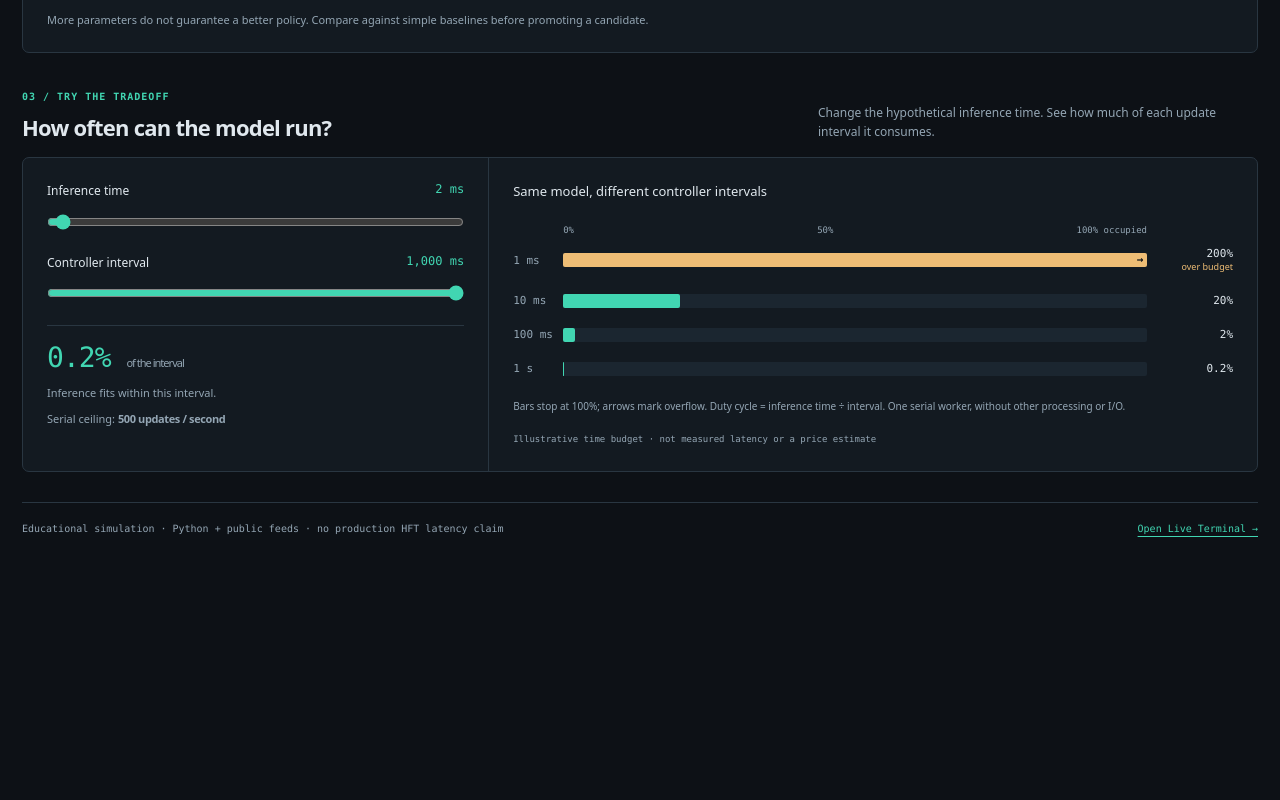
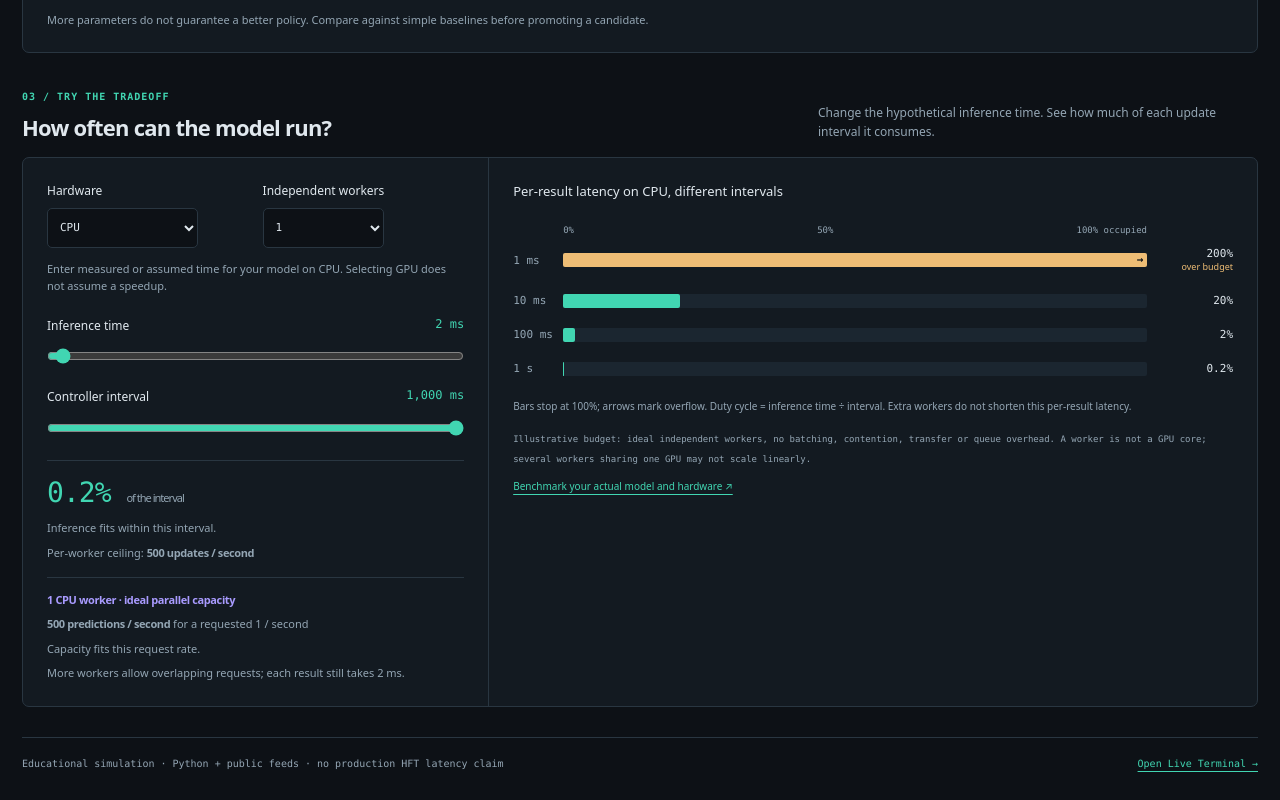
Before and after one commit to degenRobot/hft-deeplearning-poc, a Next.js app in the folder frontend/: page /background in a window 1280 px wide. Shown: the part 991-1791 px from the top of the page. Before the commit the page ends 1556 px from the top, so only its background shows below. Built offline with nearby package versions, Linux system fonts and the light colour scheme.

Commit message:
Add hardware and parallel capacity inputs to inference budget

```diff
--- a/frontend/app/background/background.css
+++ b/frontend/app/background/background.css
@@ -190,6 +190,50 @@
 .inference-controls {
   padding: 24px;
   border-right: 1px solid var(--line);
+}
+.inference-hardware {
+  display: grid;
+  grid-template-columns: 1fr 1fr;
+  gap: 14px;
+}
+.inference-controls .inference-hardware label {
+  display: grid;
+  gap: 8px;
+  min-width: 0;
+}
+.inference-hardware select {
+  width: 100%;
+  min-height: 40px;
+  color: var(--ink);
+  background: var(--bg);
+  border: 1px solid var(--line);
+  border-radius: 5px;
+  padding: 8px;
+  font: 11px var(--mono);
+}
+.inference-hardware-note {
+  margin: 12px 0 22px;
+  color: var(--muted);
+  font-size: 11px;
+  line-height: 1.6;
+}
+.inference-pool {
+  display: grid;
+  gap: 8px;
+  border-top: 1px solid var(--line);
+  padding-top: 14px;
+  margin-top: 6px;
+}
+.inference-pool > strong {
+  color: var(--violet);
+  font-size: 11px;
+}
+.inference-benchmark-link {
+  display: block;
+  width: fit-content;
+  margin-top: 12px;
+  color: var(--teal);
+  font-size: 10px;
 }
 .inference-controls label {
   display: flex;
--- a/frontend/components/InferenceBudget.tsx
+++ b/frontend/components/InferenceBudget.tsx
@@ -9,14 +9,49 @@ function numberLabel(value: number) {
 }
 
 export function InferenceBudget() {
+  const [hardware, setHardware] = useState("CPU");
+  const [workers, setWorkers] = useState(1);
   const [latencyMs, setLatencyMs] = useState(2);
   const [intervalMs, setIntervalMs] = useState(1000);
   const dutyPercent = (latencyMs / intervalMs) * 100;
   const overloaded = latencyMs > intervalMs;
+  const poolCapacity = (workers * 1000) / latencyMs;
+  const requestedRate = 1000 / intervalMs;
 
   return (
     <div className="inference-budget">
       <div className="inference-controls">
+        <div className="inference-hardware">
+          <label htmlFor="compute-hardware">
+            Hardware
+            <select
+              id="compute-hardware"
+              value={hardware}
+              onChange={(event) => setHardware(event.target.value)}
+            >
+              <option value="CPU">CPU</option>
+              <option value="GPU">GPU / accelerator</option>
+            </select>
+          </label>
+          <label htmlFor="inference-workers">
+            Independent workers
+            <select
+              id="inference-workers"
+              value={workers}
+              onChange={(event) => setWorkers(Number(event.target.value))}
+            >
+              {[1, 2, 4, 8, 16].map((count) => (
+                <option key={count} value={count}>
+                  {count}
+                </option>
+              ))}
+            </select>
+          </label>
+        </div>
+        <p className="inference-hardware-note">
+          Enter measured or assumed time for your model on {hardware}. Selecting
+          GPU does not assume a speedup.
+        </p>
         <label htmlFor="inference-time">
           Inference time{" "}
           <output htmlFor="inference-time">{numberLabel(latencyMs)} ms</output>
@@ -55,19 +90,42 @@ export function InferenceBudget() {
           </strong>
           <span>
             {overloaded
-              ? "Over budget: one serial worker cannot keep this cadence."
+              ? "Over latency budget: each result takes longer than the update interval."
               : latencyMs === intervalMs
                 ? "Fully occupied: no time remains for other work."
                 : "Inference fits within this interval."}
           </span>
           <span>
-            Serial ceiling:{" "}
+            Per-worker ceiling:{" "}
             <b>{numberLabel(1000 / latencyMs)} updates / second</b>
           </span>
+          <div className="inference-pool">
+            <strong>
+              {workers} {hardware} {workers === 1 ? "worker" : "workers"} ·
+              ideal parallel capacity
+            </strong>
+            <span>
+              <b>{numberLabel(poolCapacity)} predictions / second</b> for a
+              requested {numberLabel(requestedRate)} / second
+            </span>
+            <span>
+              {poolCapacity < requestedRate
+                ? "Not enough capacity for this request rate."
+                : poolCapacity === requestedRate
+                  ? "At capacity: no throughput headroom."
+                  : "Capacity fits this request rate."}
+            </span>
+            <span>
+              More workers allow overlapping requests; each result still takes{" "}
+              {numberLabel(latencyMs)} ms.
+            </span>
+          </div>
         </div>
       </div>
       <figure className="inference-chart">
-        <figcaption>Same model, different controller intervals</figcaption>
+        <figcaption>
+          Per-result latency on {hardware}, different intervals
+        </figcaption>
         <div className="inference-axis" aria-hidden="true">
           <span>0%</span>
           <span>50%</span>
@@ -96,11 +154,19 @@ export function InferenceBudget() {
         </ul>
         <p>
           Bars stop at 100%; arrows mark overflow. Duty cycle = inference time ÷
-          interval. One serial worker, without other processing or I/O.
+          interval. Extra workers do not shorten this per-result latency.
         </p>
         <span className="inference-assumption">
-          Illustrative time budget · not measured latency or a price estimate
+          Illustrative budget: ideal independent workers, no batching,
+          contention, transfer or queue overhead. A worker is not a GPU core;
+          several workers sharing one GPU may not scale linearly.
         </span>
+        <a
+          className="inference-benchmark-link"
+          href="https://docs.nvidia.com/deeplearning/triton-inference-server/user-guide/docs/user_guide/optimization.html"
+        >
+          Benchmark your actual model and hardware ↗
+        </a>
       </figure>
     </div>
   );
```
Also changed, not shown: 1 other file (tests, documents, lock files or other folders).
